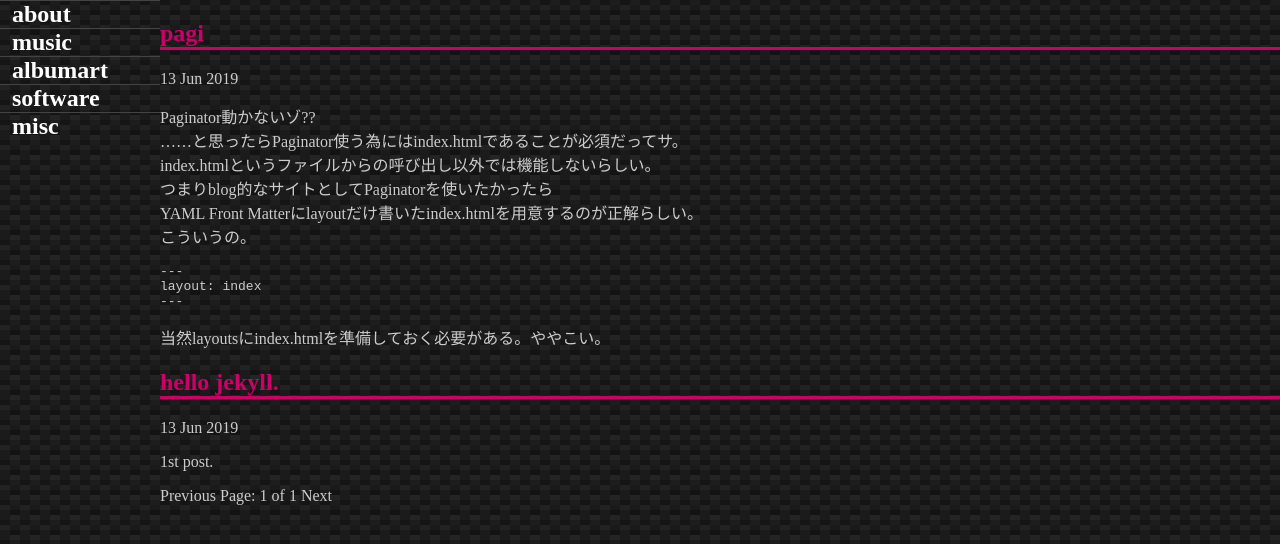
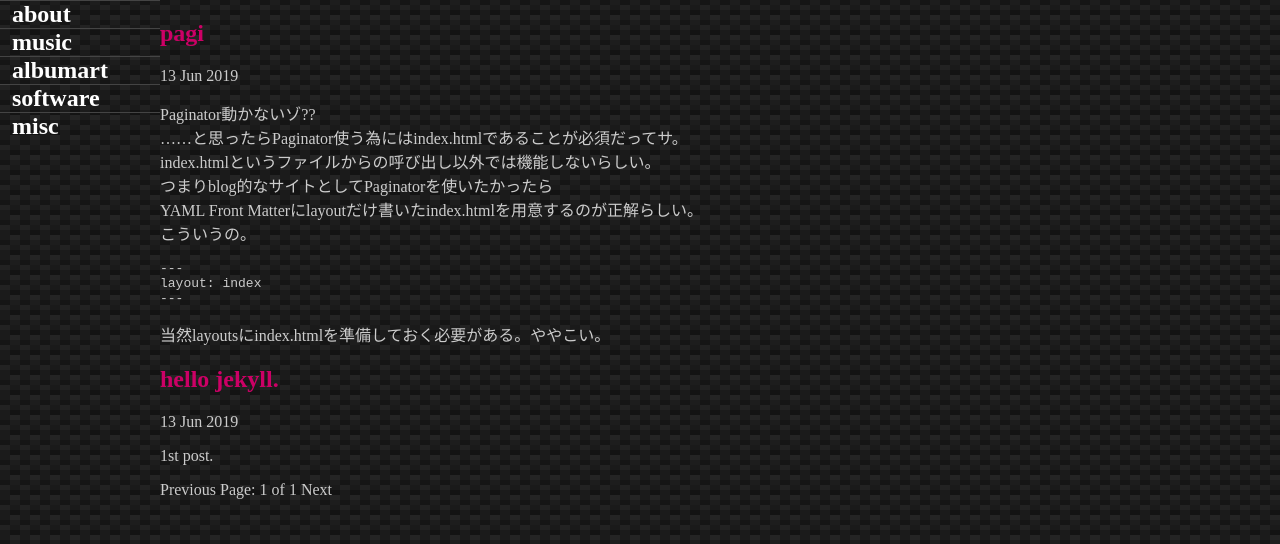
Before and after one commit to switchworks/switchworks.github.io, a Jekyll site: the page built from index.html, in a window 1280 px wide. Shown: the top 544 px of the page. Built offline with Jekyll 4.4.1, drawn with Linux system fonts in a browser that asks for light colours; some web fonts are replaced; the list of posts is cut into pages by our own code.

Commit message:
Update default.html

```diff
--- a/_layouts/default.html
+++ b/_layouts/default.html
@@ -22,11 +22,11 @@
 		background-size: 20px 20px;
 	}
 	h1 {
-		border-bottom: solid 3px #cc0066;
+		color : #cc0066;
 	}
 	h1 a {
+		color : #cc0066;
 		text-decoration : none;
-		color : #cc0066;
 	}
 	h1 a:hover {
 		text-decoration : underline;
```
